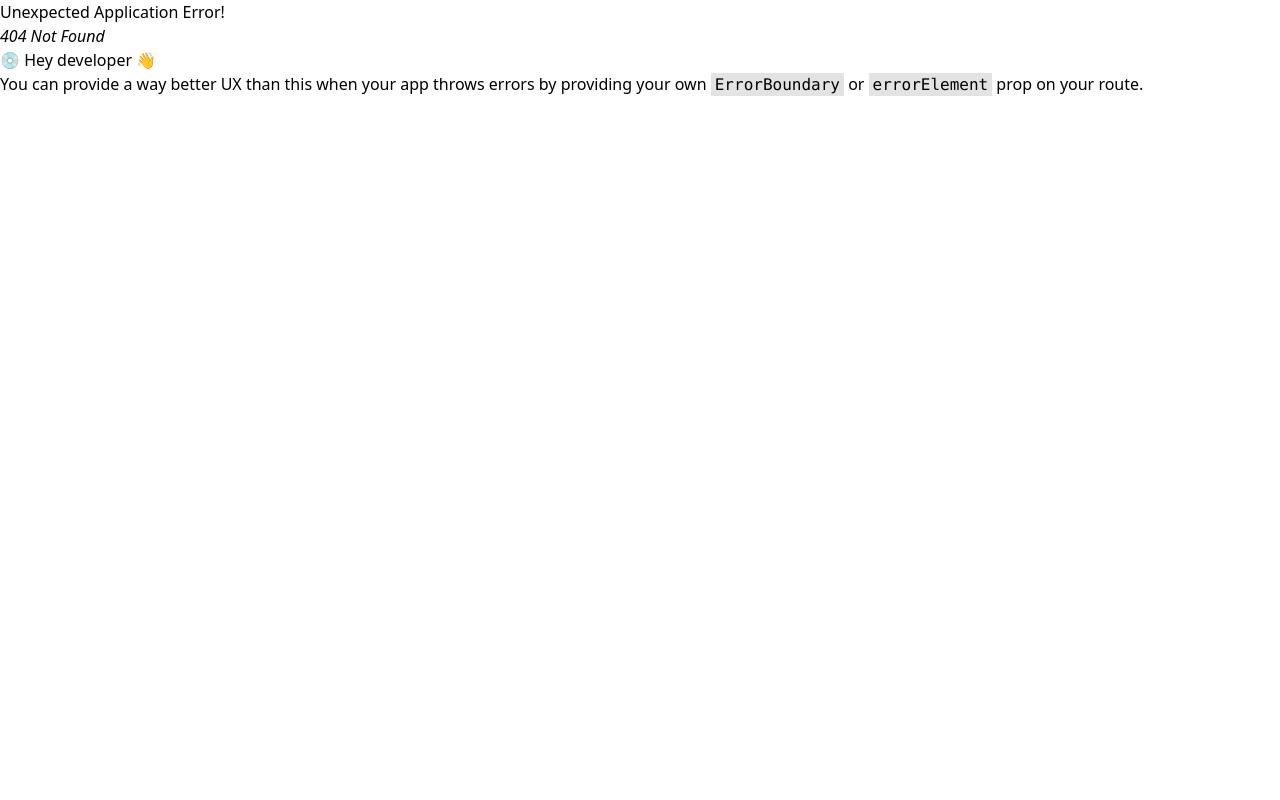
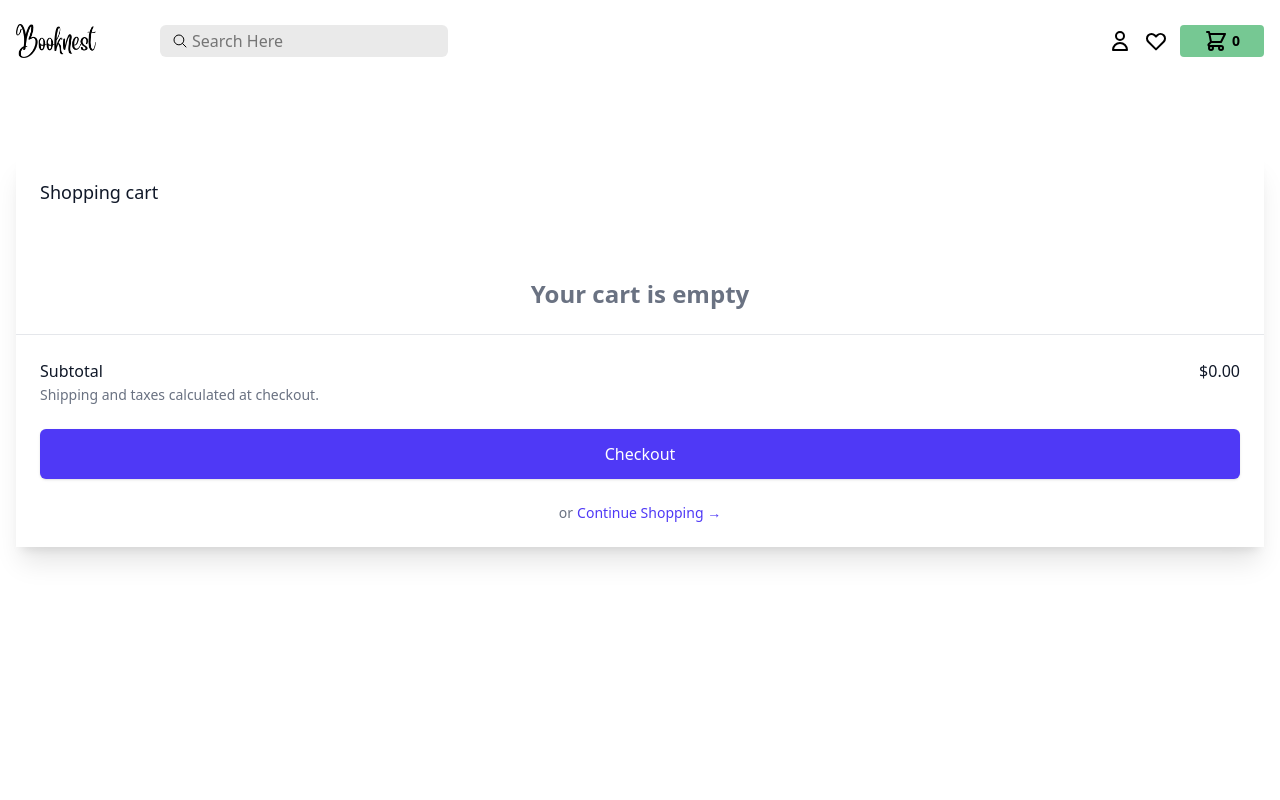
Before and after one commit to erik-ng-3006/booknest, a React (Vite) app in the folder frontend/: page /cart in a window 1280 px wide. Before the commit this address had no page. Shown: the top 800 px of the page. Built offline with nearby package versions, Linux system fonts and the light colour scheme.

Commit message:
implement cart page and remove item func

```diff
--- /dev/null
+++ b/frontend/src/pages/books/CartPage.jsx
@@ -0,0 +1,149 @@
+import React from 'react';
+import { Link } from 'react-router-dom';
+import { FaTrash } from 'react-icons/fa';
+import { useSelector } from 'react-redux';
+import { useDispatch } from 'react-redux';
+import { getImageUrl } from '../../utils/getImageUrl';
+import { clearCart, removeFromCart } from '../../redux/features/cart/cartSlice';
+const CartPage = () => {
+	const cartItems = useSelector((state) => state.cart.cartItems);
+	const dispatch = useDispatch();
+
+	const handleClearCart = () => {
+		dispatch(clearCart());
+	};
+
+	const handleRemoveFromCart = (item) => {
+		dispatch(removeFromCart(item));
+	};
+	const totalPrice = cartItems
+		.reduce((total, item) => {
+			return total + item.newPrice;
+		}, 0)
+		.toFixed(2);
+
+	return (
+		<div className='flex mt-12 h-full flex-col overflow-hidden bg-white shadow-xl'>
+			<div className='flex-1 overflow-y-auto px-4 py-6 sm:px-6'>
+				<div className='flex items-start justify-between'>
+					<div className='text-lg font-medium text-gray-900'>
+						Shopping cart
+					</div>
+					{cartItems.length > 0 && (
+						<div className='ml-3 flex h-7 items-center '>
+							<button
+								type='button'
+								onClick={handleClearCart}
+								className='relative -m-2 py-1 px-2 bg-red-500 text-white rounded-md hover:bg-red-700 hover:cursor-pointer transition-all duration-200  '
+							>
+								<span>Clear Cart</span>
+							</button>
+						</div>
+					)}
+				</div>
+				<div className='mt-8'>
+					<div className='flow-root'>
+						{cartItems.length > 0 ? (
+							<ul
+								role='list'
+								className='-my-6 divide-y divide-gray-200'
+							>
+								{cartItems.map((item) => (
+									<li className='flex py-6' key={item._id}>
+										<div className='h-24 w-24 flex-shrink-0 overflow-hidden rounded-md border border-gray-200'>
+											<img
+												alt=''
+												src={getImageUrl(
+													item.coverImage
+												)}
+												className='h-full w-full object-cover object-center'
+											/>
+										</div>
+
+										<div className='ml-4 flex flex-1 flex-col'>
+											<div>
+												<div className='flex flex-wrap justify-between text-base font-medium text-gray-900'>
+													<h3>
+														<Link
+															to={`/books/${item._id}`}
+														>
+															{item.title}
+														</Link>
+													</h3>
+													<p className='sm:ml-4'>
+														${item.newPrice}
+													</p>
+												</div>
+												<p className='mt-1 text-sm text-gray-500 capitalize'>
+													<strong>Category:</strong>{' '}
+													{item.category}
+												</p>
+											</div>
+											<div className='flex flex-1 flex-wrap items-end justify-between space-y-2 text-sm'>
+												<p className='text-gray-500'>
+													<strong>Qty:</strong> 1
+												</p>
+
+												<div className='flex'>
+													<button
+														type='button'
+														className='font-medium text-indigo-600 hover:text-indigo-500 hover:cursor-pointer'
+														onClick={() =>
+															handleRemoveFromCart(
+																item
+															)
+														}
+													>
+														<FaTrash />
+													</button>
+												</div>
+											</div>
+										</div>
+									</li>
+								))}
+							</ul>
+						) : (
+							<div className='flex items-center justify-center mt-10'>
+								<span className='text-2xl font-bold text-gray-500'>
+									Your cart is empty
+								</span>
+							</div>
+						)}
+					</div>
+				</div>
+			</div>
+
+			<div className='border-t border-gray-200 px-4 py-6 sm:px-6'>
+				<div className='flex justify-between text-base font-medium text-gray-900'>
+					<p>Subtotal</p>
+					<p>${totalPrice || 0}</p>
+				</div>
+				<p className='mt-0.5 text-sm text-gray-500'>
+					Shipping and taxes calculated at checkout.
+				</p>
+				<div className='mt-6'>
+					<Link
+						to='/checkout'
+						className='flex items-center justify-center rounded-md border border-transparent bg-indigo-600 px-6 py-3 text-base font-medium text-white shadow-sm hover:bg-indigo-700'
+					>
+						Checkout
+					</Link>
+				</div>
+				<div className='mt-6 flex justify-center text-center text-sm text-gray-500'>
+					<Link to='/'>
+						or
+						<button
+							type='button'
+							className='font-medium text-indigo-600 hover:text-indigo-500 ml-1 hover:cursor-pointer'
+						>
+							Continue Shopping
+							<span aria-hidden='true'> &rarr;</span>
+						</button>
+					</Link>
+				</div>
+			</div>
+		</div>
+	);
+};
+
+export default CartPage;
--- a/frontend/src/redux/features/cart/cartSlice.js
+++ b/frontend/src/redux/features/cart/cartSlice.js
@@ -21,7 +21,7 @@
 			}
 		},
 		removeFromCart: (state, action) => {
-			state.cart = state.cartItems.filter(
+			state.cartItems = state.cartItems.filter(
 				(item) => item._id !== action.payload._id
 			);
 		},
@@ -31,5 +31,5 @@
 	},
 });
 
-export const { addToCart, removeFromCart } = cartSlice.actions;
+export const { addToCart, removeFromCart, clearCart } = cartSlice.actions;
 export default cartSlice.reducer;
--- a/frontend/src/routers/router.tsx
+++ b/frontend/src/routers/router.tsx
@@ -4,6 +4,7 @@
 import Home from '../pages/home/Home';
 import Login from '../components/Login';
 import Register from '../components/Register';
+import CartPage from '../pages/books/CartPage';
 
 const router = createBrowserRouter([
 	{
@@ -30,6 +31,10 @@
 				path: '/register',
 				element: <Register />,
 			},
+			{
+				path: '/cart',
+				element: <CartPage />,
+			},
 		],
 	},
 ]);
```
